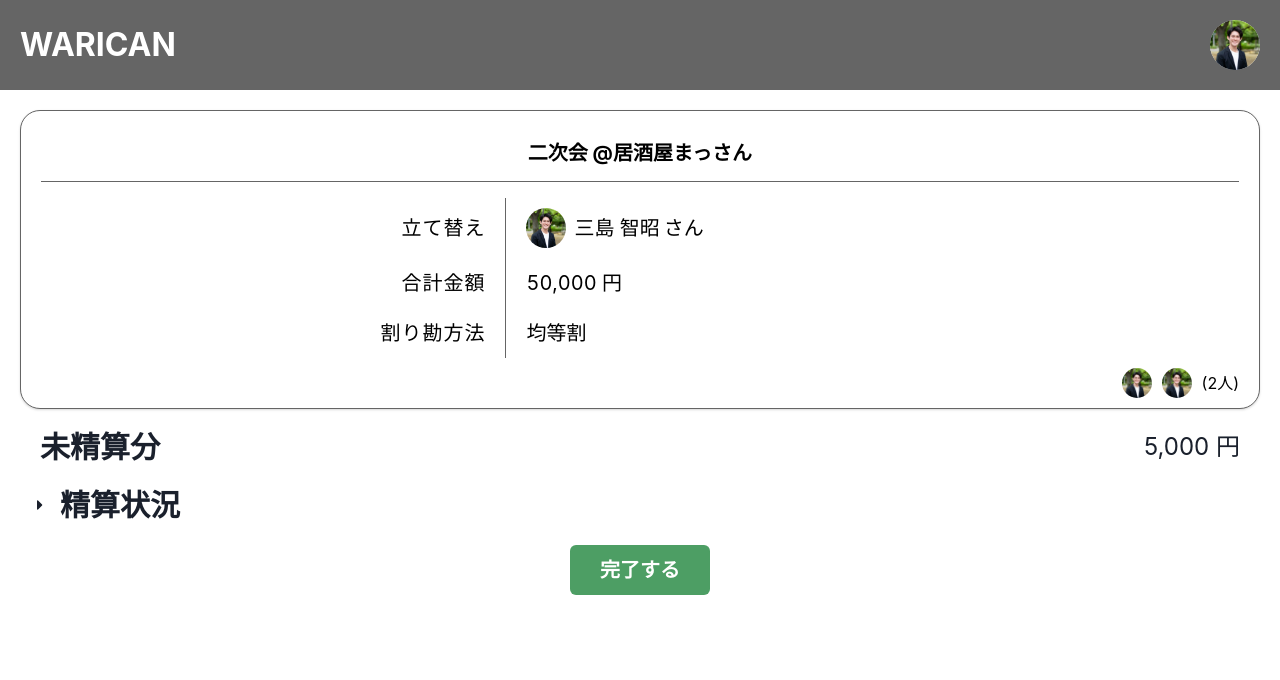
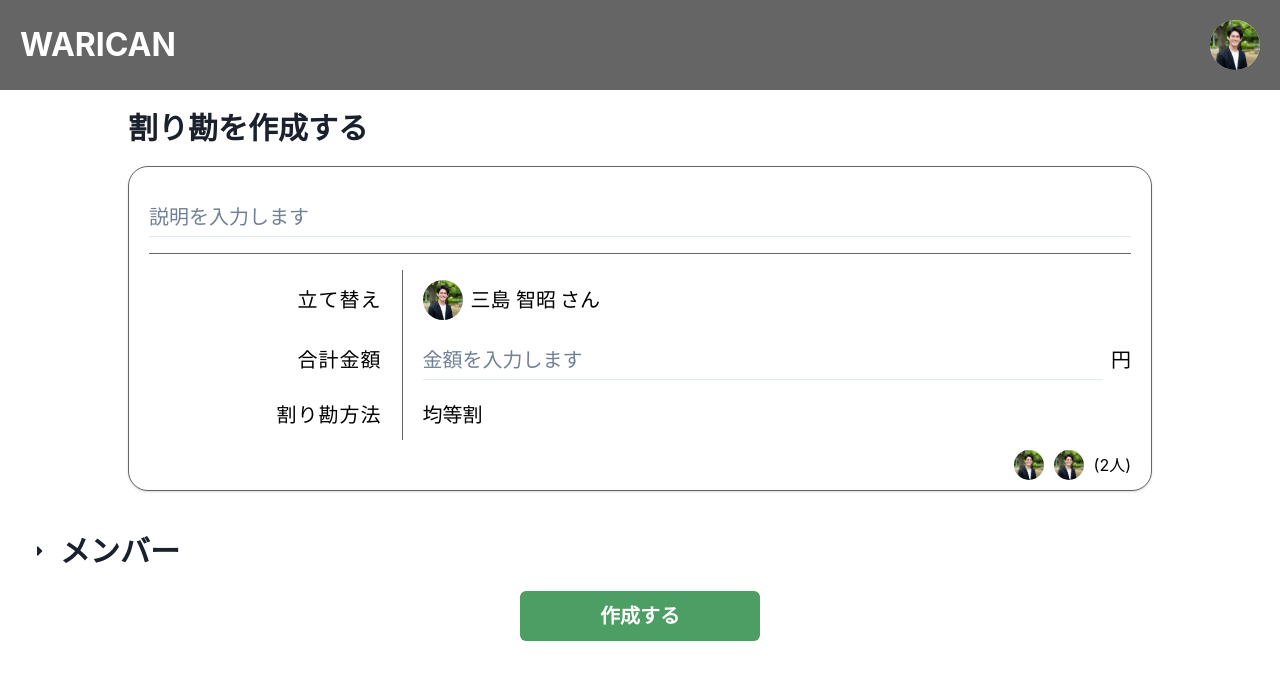
Before and after one commit to CityBear3/WariCan, a Next.js app in the folder frontend/: page /split-billing/new in a window 1280 px wide. Shown: the top 680 px of the page. Built offline with nearby package versions, Linux system fonts and the light colour scheme.

Commit message:
割り勘作成画面を追加

```diff
--- /dev/null
+++ b/frontend/src/app/split-billing/new/page.tsx
@@ -0,0 +1,48 @@
+import { HeaderSpacer } from "@/app/header";
+import { PrimaryButton } from "@/components/button/PrimaryButton";
+import { FoldableSection } from "@/components/layout/FoldableSection";
+import { Section } from "@/components/layout/Section";
+import { SplitBillingForm } from "@/components/splitBilling/SplitBillingForm";
+import { UserList } from "@/components/user/UserList";
+import { HStack } from "@chakra-ui/react";
+
+export const CreateSplitBilling: React.FC = () => {
+  const user = {
+    id: "sample id",
+    name: "三島 智昭",
+    imageUrl: "/sample_profile.png",
+    tag: "#キャンプ\n#プログラミング",
+  };
+
+  const members = [
+    {
+      id: "sample id 1",
+      name: "三島 智昭",
+      imageUrl: "http://localhost:3000/sample_profile.png",
+      tag: "#キャンプ\n#プログラミング",
+    },
+    {
+      id: "sample id 2",
+      name: "大河 照之",
+      imageUrl: "http://localhost:3000/sample_profile.png",
+      tag: "#キャンプ\n#プログラミング",
+    },
+  ];
+
+  return (
+    <>
+      <HeaderSpacer />
+      <Section title="割り勘を作成する" margin="20px">
+        <SplitBillingForm advancePayer={user} members={members} />
+      </Section>
+      <FoldableSection title="メンバー" margin="20px">
+        <UserList users={members} />
+      </FoldableSection>
+      <HStack width="100%" justifyContent="center" marginTop="10px">
+        <PrimaryButton label="作成する" fontSize="20px" padding="25px 80px" />
+      </HStack>
+    </>
+  );
+};
+
+export default CreateSplitBilling;
--- a/frontend/src/components/splitBilling/SplitBillingForm.tsx
+++ b/frontend/src/components/splitBilling/SplitBillingForm.tsx
@@ -1,9 +1,9 @@
 import { SplitBillingModel } from "@/domain/splitBilling";
 import { NormalCard } from "../layout/NormalCard";
 import {
+  Card,
   CardBody,
   CardHeader,
-  Heading,
   HStack,
   Stack,
   StackDivider,
@@ -19,11 +19,12 @@ import { UserImageList } from "../user/UserImageList";
 import { UserModel } from "@/domain/user";
 import { TextField } from "@/components/input/TextField";
 import { MoneyField } from "@/components/input/MoneyField";
+import { ComponentProps } from "react";
 
 type Props = {
   members: UserModel[];
   advancePayer: UserModel;
-};
+} & ComponentProps<typeof Card>;
 
 const tableProps = {
   borderStyle: "none",
@@ -51,14 +52,14 @@ export const SplitBillingForm: React.FC<Props> = ({
   members,
   advancePayer,
 }) => (
-  <NormalCard>
+  <NormalCard marginTop="20px">
     <Stack
       divider={<StackDivider borderColor="gray.dark" />}
       spacing="4"
       margin="10px 20px"
     >
       <CardHeader padding="0" marginTop="20px">
-        <TextField placeholder="説明を入力してください" fontSize="20px" />
+        <TextField placeholder="説明を入力します" fontSize="20px" />
       </CardHeader>
       <CardBody padding="0">
         <Table>
@@ -72,10 +73,7 @@ export const SplitBillingForm: React.FC<Props> = ({
             <Tr>
               <Th {...thProps}>合計金額</Th>
               <Td {...tdProps}>
-                <MoneyField
-                  placeholder="金額を入力してください"
-                  fontSize="20px"
-                />
+                <MoneyField placeholder="金額を入力します" fontSize="20px" />
               </Td>
             </Tr>
             <Tr>
```
